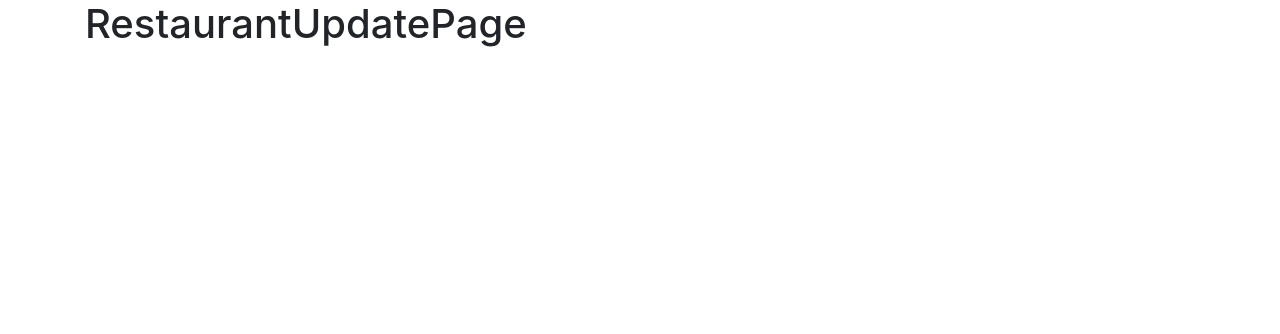
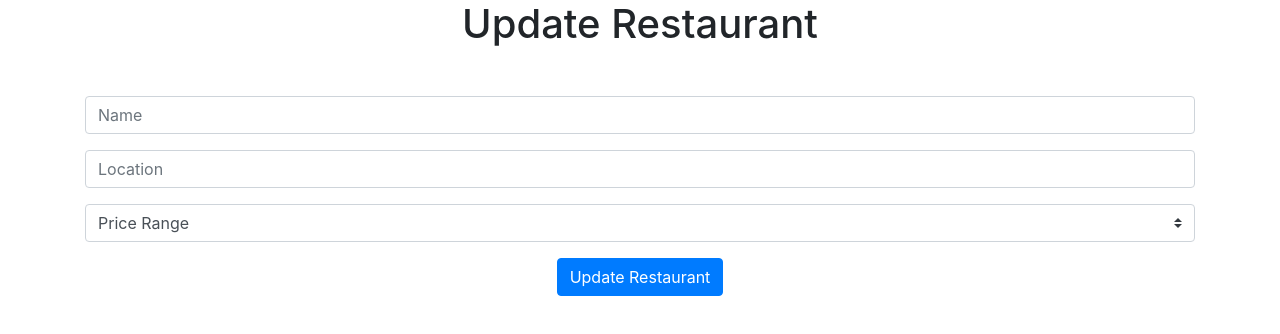
Before and after one commit to govindvish/yelp, a React (Create React App) app in the folder client/: page /restaurants/1/update in a window 1280 px wide. Shown: the top 334 px of the page. Built offline with nearby package versions, Linux system fonts and the light colour scheme; no server answers; the HTML template or start-up script is replaced by a standard one.

Commit message:
Implemented update restaurant

```diff
--- a/client/src/components/RestaurantsList.jsx
+++ b/client/src/components/RestaurantsList.jsx
@@ -1,10 +1,12 @@
 import React, { useContext, useEffect } from 'react';
+import { useHistory } from 'react-router-dom';
 
 import RestaurantFinder from '../apis/RestaurantFinder';
 import { RestaurantsContext } from '../context/RestaurantsContext';
 
 const RestaurantsList = () => {
   const { restaurants, setRestaurants } = useContext(RestaurantsContext);
+  let history = useHistory();
 
   useEffect(() => {
     getRestaurantList();
@@ -34,6 +36,10 @@ const RestaurantsList = () => {
     }
   };
 
+  const handleUpdate = (id) => {
+    history.push(`/restaurants/${id}/update`);
+  };
+
   return (
     <div className='list-group'>
       <table className='table table-hover table-dark'>
@@ -56,7 +62,12 @@ const RestaurantsList = () => {
                 <td>{`$`.repeat(restaurant.price_range)}</td>
                 <td>Rating</td>
                 <td>
-                  <button className='btn btn-warning'>Update</button>
+                  <button
+                    className='btn btn-warning'
+                    onClick={() => handleUpdate(restaurant.id)}
+                  >
+                    Update
+                  </button>
                 </td>
                 <td>
                   <button
--- /dev/null
+++ b/client/src/components/UpdateRestaurant.jsx
@@ -0,0 +1,95 @@
+import React, { useEffect, useState } from 'react';
+import { useHistory, useParams } from 'react-router-dom';
+import RestaurantFinder from '../apis/RestaurantFinder';
+
+const UpdateRestaurant = (props) => {
+  const { id } = useParams();
+  let history = useHistory();
+
+  const [name, setName] = useState('');
+  const [location, setLocation] = useState('');
+  const [priceRange, setPriceRange] = useState('');
+
+  useEffect(() => {
+    getRestaurant();
+    // eslint-disable-next-line react-hooks/exhaustive-deps
+  }, []);
+
+  const getRestaurant = async () => {
+    try {
+      const res = await RestaurantFinder.get(`/${id}`);
+      const data = res.data.data;
+      setName(data.name);
+      setLocation(data.location);
+      setPriceRange(data.price_range);
+    } catch (err) {
+      console.log(err);
+    }
+  };
+
+  const handleSubmit = async (e) => {
+    e.preventDefault();
+    try {
+      // eslint-disable-next-line no-unused-vars
+      const response = await RestaurantFinder.put(`/${id}`, {
+        name,
+        location,
+        price_range: priceRange,
+      });
+      history.push('/');
+    } catch (err) {
+      console.log(err);
+    }
+  };
+
+  return (
+    <div className='my-5'>
+      <form onSubmit={handleSubmit}>
+        <div className='form-group'>
+          <input
+            type='text'
+            value={name}
+            onChange={(e) => setName(e.target.value)}
+            onBlur={(e) => setName(e.target.value)}
+            placeholder='Name'
+            className='form-control'
+          />
+        </div>
+        <div className='form-group'>
+          <input
+            type='text'
+            value={location}
+            onChange={(e) => setLocation(e.target.value)}
+            onBlur={(e) => setLocation(e.target.value)}
+            placeholder='Location'
+            className='form-control'
+          />
+        </div>
+        <div className='form-group'>
+          <select
+            className='custom-select mr-sm-2'
+            value={priceRange}
+            onChange={(e) => setPriceRange(e.target.value)}
+            onBlur={(e) => setPriceRange(e.target.value)}
+          >
+            <option disabled value=''>
+              Price Range
+            </option>
+            <option value='1'>$</option>
+            <option value='2'>$$</option>
+            <option value='3'>$$$</option>
+            <option value='4'>$$$$</option>
+            <option value='5'>$$$$$</option>
+          </select>
+        </div>
+        <div className='text-center my-3'>
+          <button type='submit' className='btn btn-primary'>
+            Update Restaurant
+          </button>
+        </div>
+      </form>
+    </div>
+  );
+};
+
+export default UpdateRestaurant;
--- a/client/src/containers/RestaurantUpdatePage.jsx
+++ b/client/src/containers/RestaurantUpdatePage.jsx
@@ -1,9 +1,11 @@
 import React from 'react';
+import UpdateRestaurant from '../components/UpdateRestaurant';
 
 const RestaurantUpdatePage = () => {
   return (
     <div>
-      <h1>RestaurantUpdatePage</h1>
+      <h1 className='text-center'>Update Restaurant</h1>
+      <UpdateRestaurant />
     </div>
   );
 };
```
